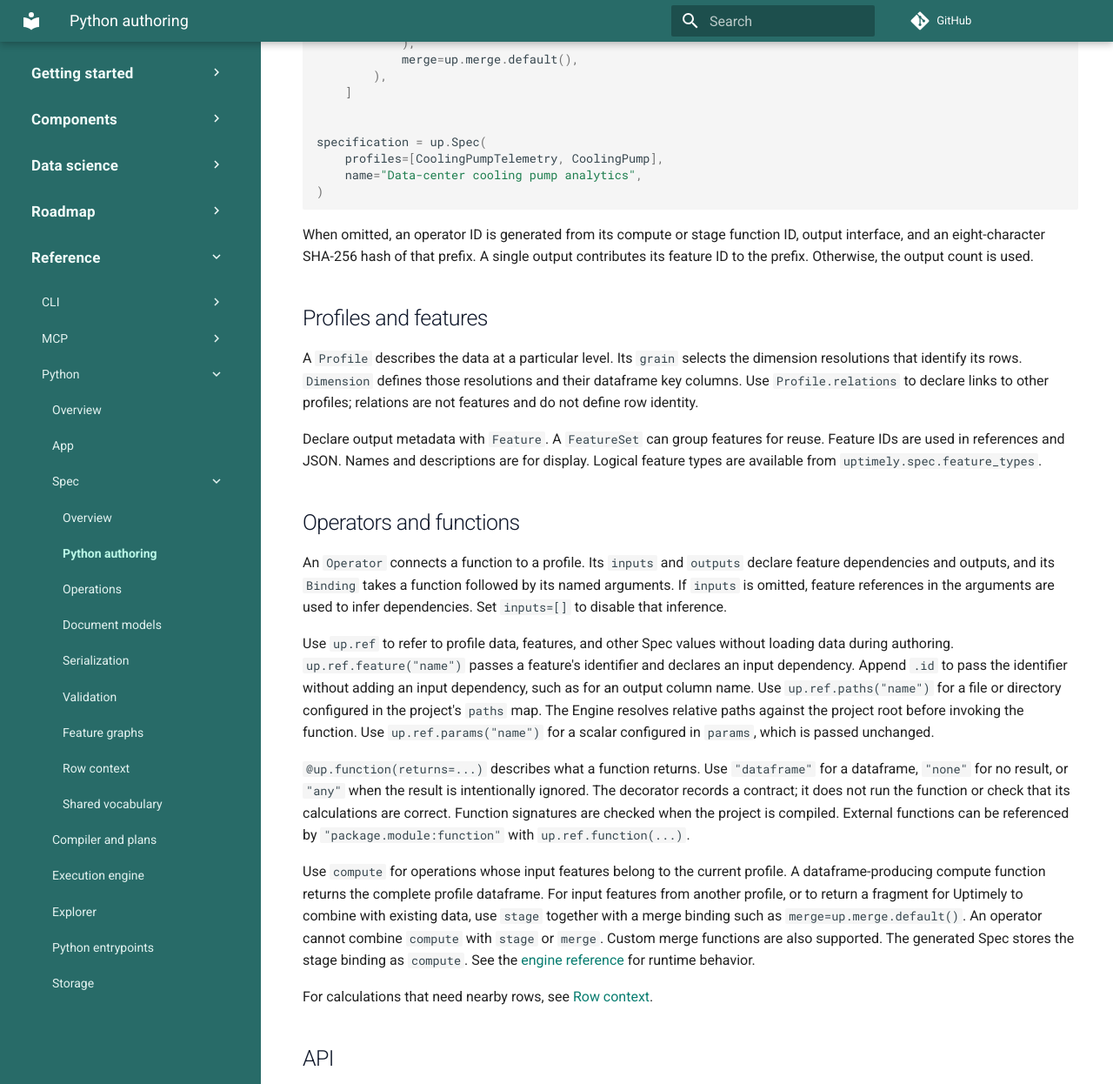
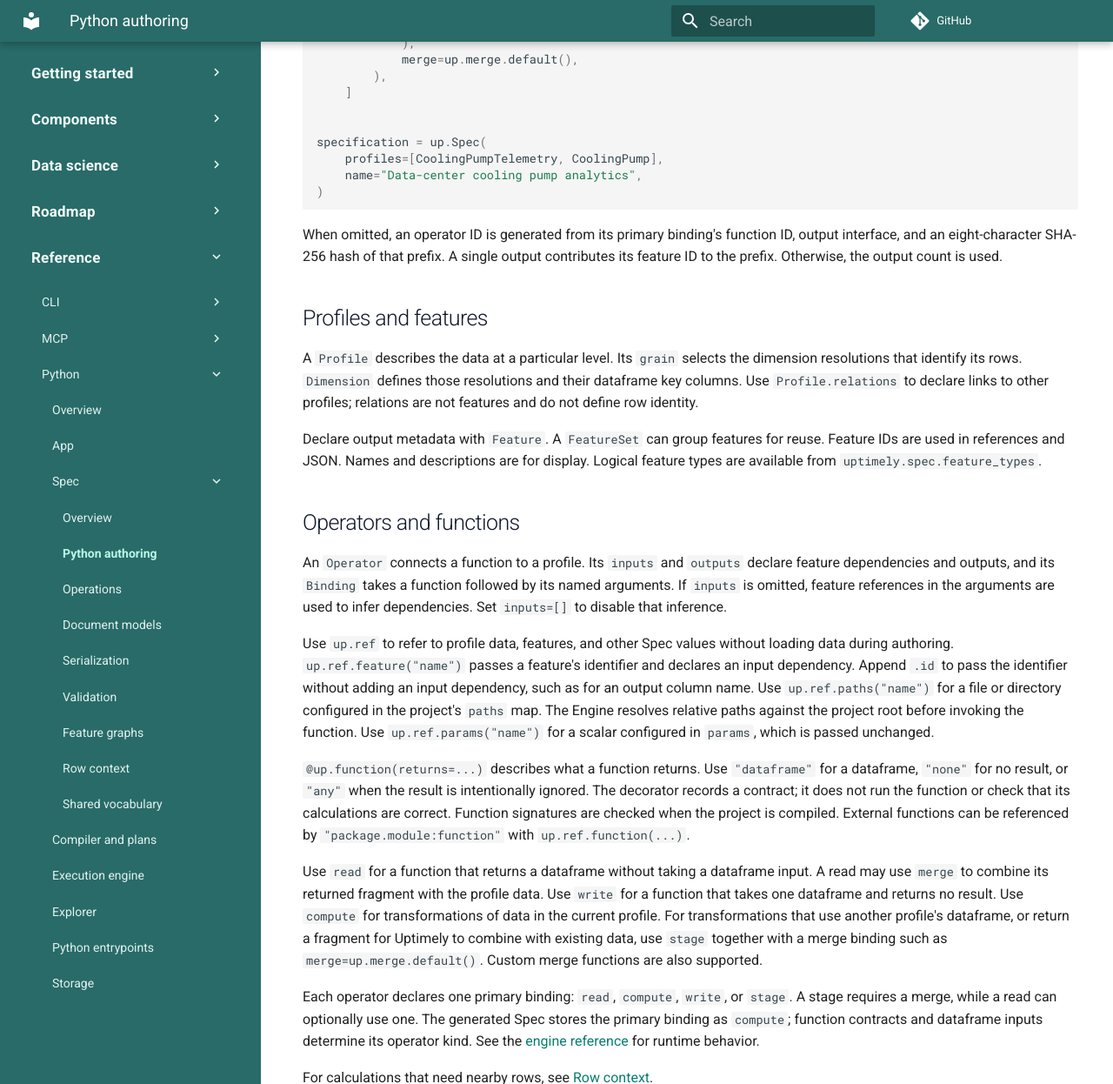
Before and after one commit to uptimely-ai/uptimely-core, an MkDocs documentation site: the page built from docs/reference/python/python.md, in a window 1280 px wide and 1400 px high, scrolled down 1245 px, cut to the strip 0-1246 px from the top of the window. Shown: the whole strip at 87% size. Built offline with MkDocs 1.6.1 and Material for MkDocs 9.7.7, drawn with Linux system fonts in a browser that asks for light colours; comment, search, counter and statistics services are not loaded.

Commit message:
Allow read and write bining in Operator

````diff
--- a/docs/reference/python/python.md
+++ b/docs/reference/python/python.md
@@ -42,7 +42,7 @@ class CoolingPumpTelemetry(up.Profile):
     assembly = [
         up.Operator(
             outputs=[up.Feature(id="motor_bearing_temperature")],
-            compute=up.Binding(read_telemetry),
+            read=up.Binding(read_telemetry),
         ),
     ]
 
@@ -72,10 +72,10 @@ specification = up.Spec(
 )
 ```
 
-When omitted, an operator ID is generated from its compute or stage function ID,
-output interface, and an eight-character SHA-256 hash of that prefix. A single
-output contributes its feature ID to the prefix. Otherwise, the output count is
-used.
+When omitted, an operator ID is generated from its primary binding's function
+ID, output interface, and an eight-character SHA-256 hash of that prefix. A
+single output contributes its feature ID to the prefix. Otherwise, the output
+count is used.
 
 ## Profiles and features
 
@@ -114,14 +114,20 @@ run the function or check that its calculations are correct. Function
 signatures are checked when the project is compiled. External functions can be
 referenced by `"package.module:function"` with `up.ref.function(...)`.
 
-Use `compute` for operations whose input features belong to the current profile.
-A dataframe-producing compute function returns the complete profile dataframe.
-For input features from another profile, or to return a fragment for Uptimely to
-combine with existing data, use `stage` together with a merge binding such as
-`merge=up.merge.default()`. An operator cannot combine `compute` with `stage`
-or `merge`. Custom merge functions are also supported. The generated Spec stores
-the stage binding as `compute`. See the [engine reference](engine.md) for runtime
-behavior.
+Use `read` for a function that returns a dataframe without taking a dataframe
+input. A read may use `merge` to combine its returned fragment with the profile
+data. Use `write` for a function that takes one dataframe and returns no result.
+Use `compute` for transformations of data in the current profile. For
+transformations that use another profile's dataframe, or return a fragment for
+Uptimely to combine with existing data, use `stage` together with a merge
+binding such as `merge=up.merge.default()`. Custom merge functions are also
+supported.
+
+Each operator declares one primary binding: `read`, `compute`, `write`, or
+`stage`. A stage requires a merge, while a read can optionally use one. The
+generated Spec stores the primary binding as `compute`; function contracts and
+dataframe inputs determine its operator kind. See the [engine reference](engine.md)
+for runtime behavior.
 
 For calculations that need nearby rows, see [Row context](row-context.md).
 
````
Also changed, not shown: CHANGELOG.md (+2 -0 lines), docs/architecture/spec.md (+4 -0 lines), docs/index.md (+2 -2 lines), docs/reference/python/row-context.md (+1 -1 lines), readme.md (+2 -2 lines), 14 other files.
